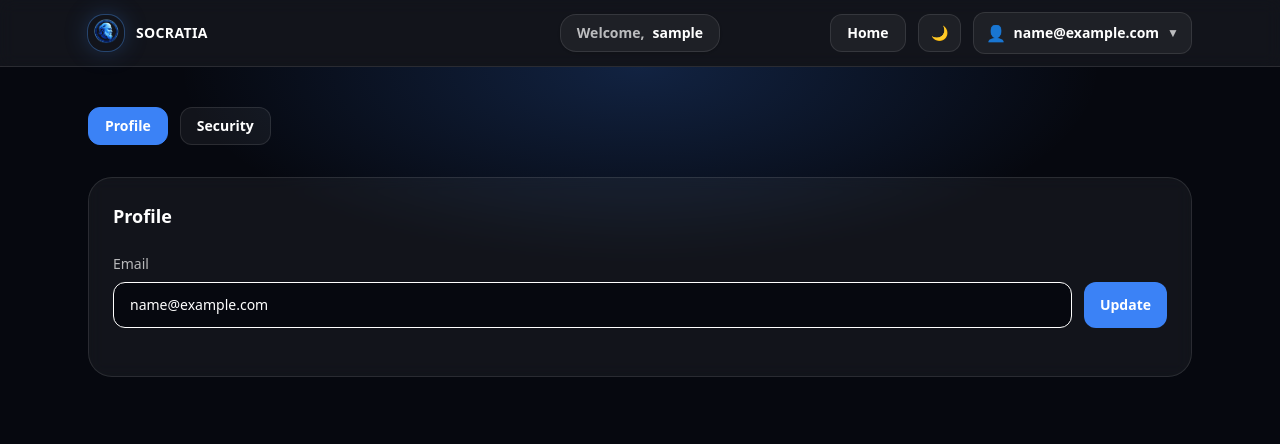
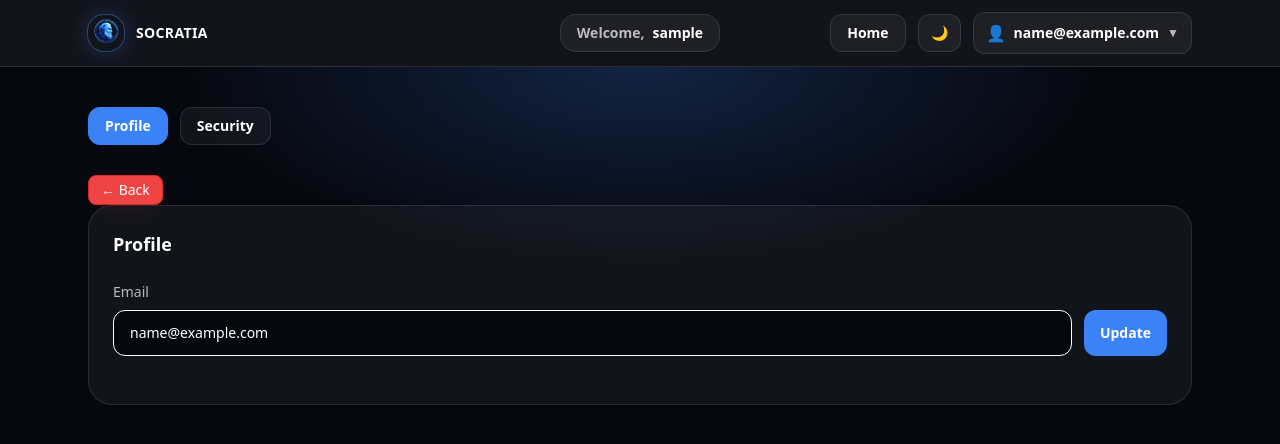
Before and after one commit to BasharShoumali/socratia_1, a React (Vite) app in the folder client/: page /user/profile in a window 1280 px wide. Shown: the top 444 px of the page. Built offline with nearby package versions, Linux system fonts and the light colour scheme; sample sign-in values are in the browser's storage.

Commit message:
added Back button in admin and user panel

```diff
--- a/client/src/components/pages/admin/AdminUsersPage.jsx
+++ b/client/src/components/pages/admin/AdminUsersPage.jsx
@@ -1,7 +1,7 @@
 import { useEffect, useMemo, useState } from "react";
 import { apiFetch } from "../../../lib/api.js";
 import Modal from "../../Modal";
-
+import { useNavigate } from "react-router-dom";
 export default function AdminUsersPage() {
   const [users, setUsers] = useState([]);
   const [query, setQuery] = useState("");
@@ -10,6 +10,7 @@ export default function AdminUsersPage() {
   const [modalOpen, setModalOpen] = useState(false);
   const [modalMessage, setModalMessage] = useState("");
   const [modalTitle, setModalTitle] = useState("");
+  const navigate = useNavigate();
 
   async function loadUsers() {
     setLoading(true);
@@ -98,7 +99,18 @@ export default function AdminUsersPage() {
           }}
         />
       </div>
-
+          <button
+          onClick={() => navigate("/workspace")}
+          className="rounded-lg px-3 py-1 text-sm font-medium border transition hover:opacity-80"
+          style={{
+            borderColor: "rgb(220, 38, 38)",   // dark red border
+            color: "white",                    // text color
+            backgroundColor: "rgb(239, 68, 68)", // red background
+            marginTop: "-6px",
+          }}
+        >
+          ← Back
+        </button>
       {error && (
         <div
           className="mb-4 rounded-2xl border px-4 py-3 text-sm"
--- a/client/src/components/pages/user/UserLayout.jsx
+++ b/client/src/components/pages/user/UserLayout.jsx
@@ -1,7 +1,8 @@
 import { Navigate, Outlet, NavLink } from "react-router-dom";
-
+import { useNavigate } from "react-router-dom";
 export default function UserLayout() {
   const token = localStorage.getItem("socratia_token");
+  const navigate = useNavigate();
 
   if (!token) return <Navigate to="/signin" replace />;
 
@@ -54,7 +55,18 @@ export default function UserLayout() {
             Security
           </NavLink>
         </div>
-
+      <button
+          onClick={() => navigate("/workspace")}
+          className="rounded-lg px-3 py-1 text-sm font-medium border transition hover:opacity-80"
+          style={{
+            borderColor: "rgb(220, 38, 38)",   // dark red border
+            color: "white",                    // text color
+            backgroundColor: "rgb(239, 68, 68)", // red background
+            marginTop: "-6px",
+          }}
+        >
+          ← Back
+        </button>
         <Outlet />
       </main>
     </div>
```
